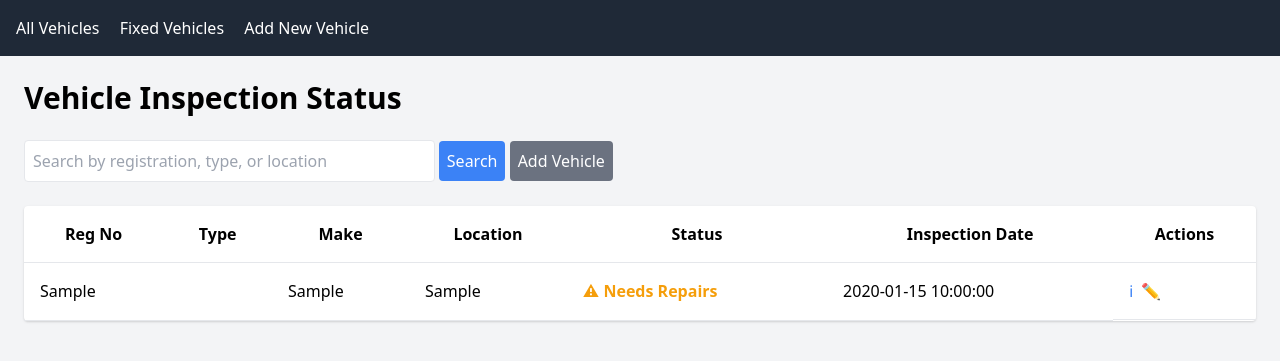
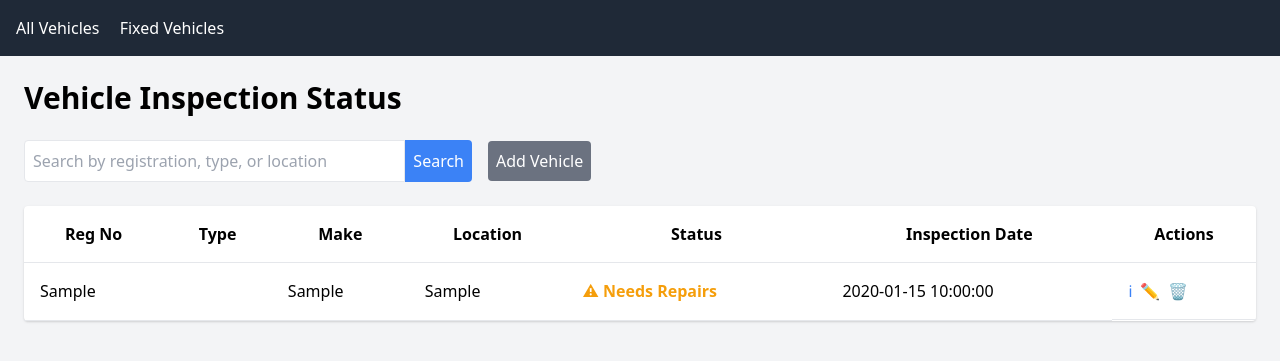
Before and after one commit to khalifaMMM12/Drts-mgt, a PHP site: page / in a window 1280 px wide. Shown: the top 361 px of the page. Run offline with PHP 8.4, Linux system fonts and the light colour scheme; tables that the repository leaves empty or names only in its code hold one stand-in row (values such as "Sample post").

Commit message:
delete-vehicle added

```diff
--- a/public/index.php
+++ b/public/index.php
@@ -24,7 +24,7 @@ $vehicles = $stmt->fetchAll();
 <div class="bg-gray-800 text-white p-4">
     <a href="index.php" class="mr-4">All Vehicles</a>
     <a href="fixed_vehicles.php" class="mr-4">Fixed Vehicles</a>
-    <a href="add_vehicle.php" class="mr-4">Add New Vehicle</a>
+    <!-- <a href="add_vehicle.php" class="mr-4">Add New Vehicle</a> -->
 </div>
 
 
@@ -32,13 +32,18 @@ $vehicles = $stmt->fetchAll();
     <h1 class="text-3xl font-bold mb-6">Vehicle Inspection Status</h1>
 
     <!-- Search Bar -->
-    <form method="GET" action="index.php" class="mb-6">
+    <div class="flex items-center w-full gap-4 mb-6">
+        <!-- Search Form -->
+        <form method="GET" action="index.php" class="flex w-full max-w-md">
             <input type="text" name="search" placeholder="Search by registration, type, or location"
                 value="<?php echo htmlspecialchars($search); ?>"
-               class="border p-2 w-1/3 rounded">
-        <button type="submit" class="bg-blue-500 text-white p-2 rounded">Search</button>
-        <button onclick="openModal()"class="bg-gray-500 text-white p-2 rounded" >Add Vehicle</button>
+                class="border p-2 flex-grow rounded-l">
+            <button type="submit" class="bg-blue-500 text-white p-2 rounded-r">Search</button>
         </form>
+
+        <!-- Add Vehicle Button -->
+        <button onclick="openModal()" class="bg-gray-500 text-white p-2 rounded w-auto">Add Vehicle</button>
+    </div>
 
     <!-- Vehicle List -->
     <table class="w-full bg-white rounded shadow">
@@ -78,13 +83,18 @@ $vehicles = $stmt->fetchAll();
                             <a href="clear_vehicle.php?id=<?php echo $vehicle['id']; ?>" class="text-green-500">✔ Clear</a>
 
                             <?php endif; ?>
-
+                            <a href="delete_vehicle.php?id=<?php echo $vehicle['id']; ?>" class="text-red-500" onclick="return confirm('Are you sure you want to delete this vehicle?')">🗑</a>
                     </td>
                 </tr>
             <?php endforeach; ?>
         </tbody>
     </table>
 </div>
+    <?php if (isset($_GET['message'])): ?>
+        <div class="bg-green-100 text-green-700 p-2 mb-4 rounded">
+            <?php echo htmlspecialchars($_GET['message']); ?>
+        </div>
+    <?php endif; ?>
 
 <!-- Vehicle Details Modal -->
 <div id="detailsModal" class="hidden fixed inset-0 bg-gray-500 bg-opacity-75 flex items-center justify-center">
@@ -103,16 +113,19 @@ $vehicles = $stmt->fetchAll();
     </div>
 </div>
 
-<!-- Vehicle Modal -->
-<div id="vehicleModal" class="hidden fixed inset-0 bg-gray-500 bg-opacity-75 flex items-center justify-center">
-    <div class="bg-white p-6 rounded shadow-lg w-full max-w-md">
+<!-- Add Vehicle Modal -->
+<div id="vehicleModal" class="hidden fixed inset-0 bg-gray-500 w-full bg-opacity-75 flex items-center justify-center">
+    <div class="relative bg-white p-6 rounded shadow-lg w-full max-w-3xl">
+        <button onclick="closeModal()" class="absolute p-2 top-2 right-2 text-gray-700 text-3xl">&times;</button>
         <h2 class="text-2xl mb-4">Add Vehicle</h2>
-        <form action="add_vehicle.php" method="POST" enctype="multipart/form-data">
+        <form action="add_vehicle.php" id="addVehicleForm" method="POST" enctype="multipart/form-data">
+            <div class="grid grid-cols-1 md:grid-cols-2 gap-4">
+                <div>
                     <label>Registration No:</label>
                     <input type="text" name="reg_no" required class="border p-2 w-full mb-4">
+                </div>
 
-           <!-- Vehicle Type (Dropdown) -->
-            <div class="mb-4">
+                <div>
                     <label for="type" class="block font-semibold">Vehicle Type</label>
                     <select name="type" id="type" class="border border-gray-300 p-2 w-full rounded" required>
                         <option value="" disabled selected>Select a type</option>
@@ -123,32 +136,38 @@ $vehicles = $stmt->fetchAll();
                         <option value="Wagon">Wagon</option>
                         <option value="Coupe">Coupe</option>
                         <option value="Convertible">Convertible</option>
-                    <!-- Add more vehicle types as needed -->
                     </select>
                 </div>
 
+                <div>
                     <label>Make:</label>
                     <input type="text" name="make" required class="border p-2 w-full mb-4">
+                </div>
 
+                <div>
                     <label>Location:</label>
                     <input type="text" name="location" required class="border p-2 w-full mb-4">
+                </div>
 
+                <div>
                     <label>Inspection Date:</label>
                     <input type="date" name="inspection_date" required class="border p-2 w-full mb-4">
+                </div>
 
                 <div class="mb-4">
                     <label>Needs Repairs:</label>
                     <input type="checkbox" id="needsRepairs" name="needs_repairs" onclick="toggleRepairType()">
-            </div>
-
-            <div id="repairTypeField" class="hidden mt-4">
+                    <div id="repairTypeField" class="hidden mt-4 col-span-2">
                         <label>Type of Repair:</label>
                         <textarea name="repair_type" class="border p-2 w-full"></textarea>
                     </div>
+                </div>
 
-            <div class="mb-4">
+
+                <div class="mb-4 col-span-2">
                     <label for="images" class="block font-semibold">Upload Vehicle Pictures</label>
                     <input type="file" name="images[]" id="images" class="border border-gray-300 p-2 w-full rounded" accept="image/*" multiple required>
+                </div>
             </div>
 
             <button type="submit" name="submit" class="bg-blue-500 text-white p-2 rounded">Add Vehicle</button>
--- a/scripts/vehicle.js
+++ b/scripts/vehicle.js
@@ -2,9 +2,9 @@ function openModal() {
     document.getElementById("vehicleModal").classList.remove("hidden");
 }
 
-function closeModal() {
-    document.getElementById("vehicleModal").classList.add("hidden");
-}
+// function closeModal() {
+//     document.getElementById("vehicleModal").classList.add("hidden");
+// }
 
 function toggleRepairType() {
     const repairField = document.getElementById("repairTypeField");
@@ -53,34 +53,39 @@ function closeDetailsModal() {
 }
 
 // Open Modal and populate it with vehicle details
-    function openModal(vehicleId) {
-        const vehicle = vehicles[vehicleId];
-        document.getElementById('vehicleTitle').innerText = vehicle.title;
-        document.getElementById('vehicleInfo').innerText = vehicle.info;
+function openModal() {
+    document.getElementById('vehicleModal').classList.remove('hidden');
+}
 
-        // Populate images
-        const imageGallery = document.getElementById('imageGallery');
-        imageGallery.innerHTML = ''; // Clear existing images
-        vehicle.images.forEach(image => {
-            const imgElement = document.createElement('img');
-            imgElement.src = `assets/${image}`;
-            imgElement.alt = "Vehicle Image";
-            imgElement.className = "w-32 h-32 object-cover rounded-md";
-            imageGallery.appendChild(imgElement);
-        });
+function closeModal() {
+    document.getElementById('vehicleModal').classList.add('hidden');
+    document.getElementById('responseMessage').textContent = ''; // Clear response message
+}
 
-        // Show the modal
-        document.getElementById('vehicleModal').classList.remove('hidden');
-    }
+    document.getElementById('addVehicleForm').addEventListener('submit', function(event) {
+    event.preventDefault();
 
-    // Close Modal
-    function closeModal() {
-        document.getElementById('vehicleModal').classList.add('hidden');
-    }
+    const formData = new FormData(this);
 
-    // Close Modal by clicking outside
-    document.getElementById('vehicleModal').addEventListener('click', (e) => {
-        if (e.target === e.currentTarget) {
+    fetch('add_vehicle.php', {
+        method: 'POST',
+        body: formData
+    })
+    .then(response => response.json())
+    .then(data => {
+        const responseMessage = document.getElementById('responseMessage');
+        if (data.status === 'success') {
+            responseMessage.textContent = data.message;
+            responseMessage.classList.add('text-green-600');
             closeModal();
+            // Optionally refresh or reload vehicle list
+        } else {
+            responseMessage.textContent = data.message;
+            responseMessage.classList.add('text-red-600');
         }
+    })
+    .catch(error => {
+        console.error('Error:', error);
+        document.getElementById('responseMessage').textContent = 'An error occurred. Please try again.';
     });
+});
```
Also changed, not shown: public/add_vehicle.php (+10 -83 lines), public/delete_vehicle.php (added, +23 -0 lines). Lines whose indentation alone changed are shown as unchanged.
